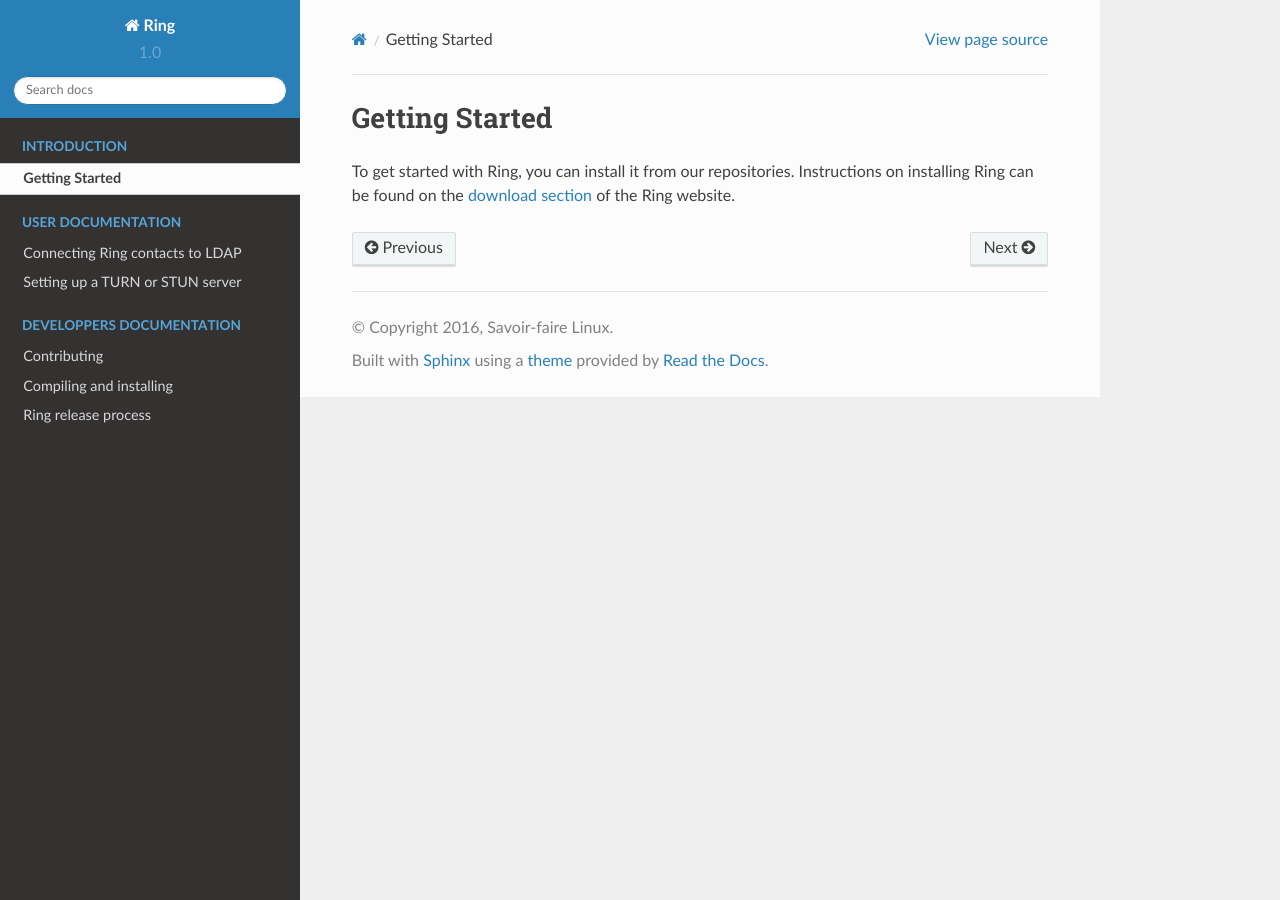
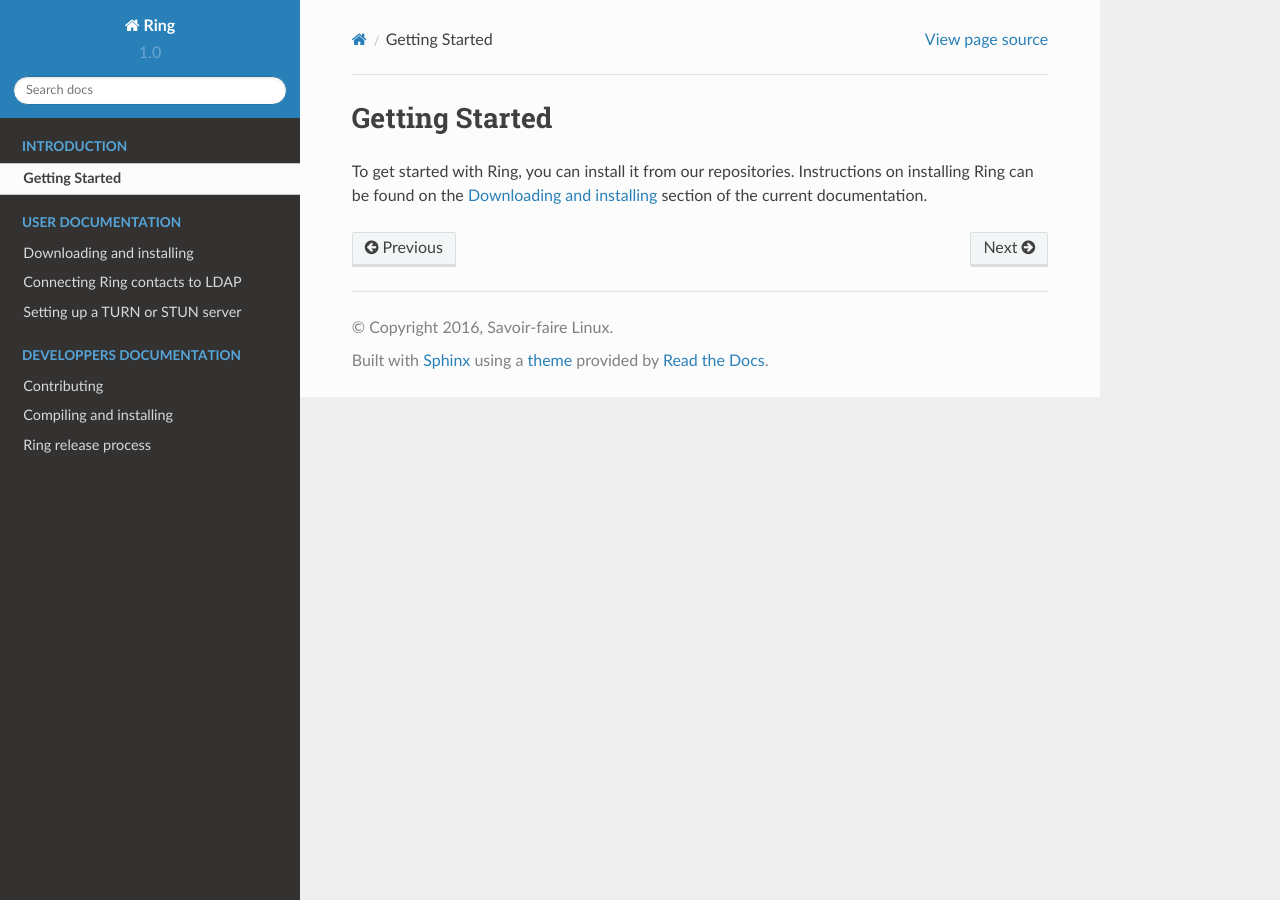
Before and after one commit to savoirfairelinux/jami-project, a Sphinx documentation site: the page built from docs/source/intro/getting_started.rst, in a window 1280 px wide. Built offline with Sphinx 7.4.7 and the Read the Docs theme 2.0.0, drawn with Linux system fonts in a browser that asks for light colours.

Commit message:
docs: added a 'downloading and installing' page under 'users'.
Change-Id: I46cd890412a54e36c6199a20a698ba2cc3bb68a8

```diff
--- a/docs/source/index.rst
+++ b/docs/source/index.rst
@@ -19,6 +19,7 @@
    :maxdepth: 1
    :glob:
 
+   users/downloading_and_installing
    users/connecting_to_ldap
    users/setting_up_turn_stun
 
--- a/docs/source/intro/getting_started.rst
+++ b/docs/source/intro/getting_started.rst
@@ -5,4 +5,5 @@
 
 To get started with Ring, you can install it from our repositories.
 Instructions on installing Ring can be found on the
-`download section <https://ring.cx/en/download>`_ of the Ring website.
+:ref:`Downloading and installing <downloading_and_installing>` section of the current
+documentation.
```
Also changed, not shown: docs/source/users/downloading_and_installing.rst (added, +41 -0 lines), 1 other file.
